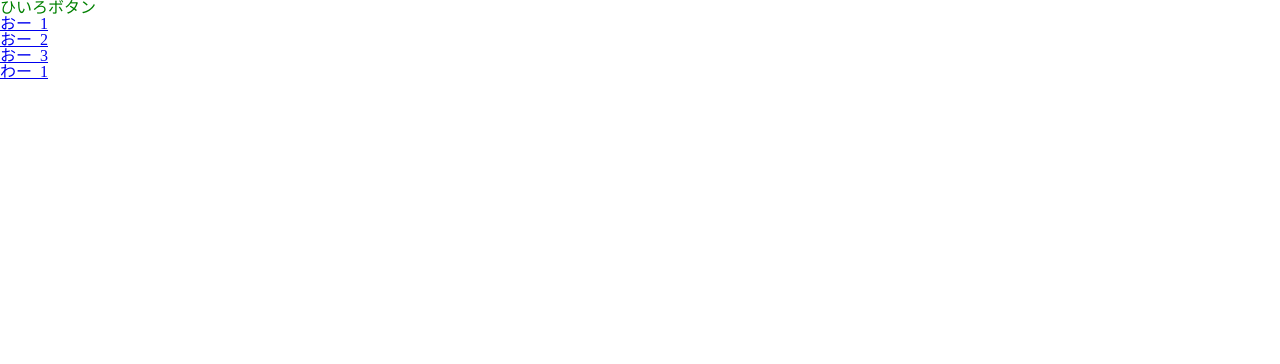
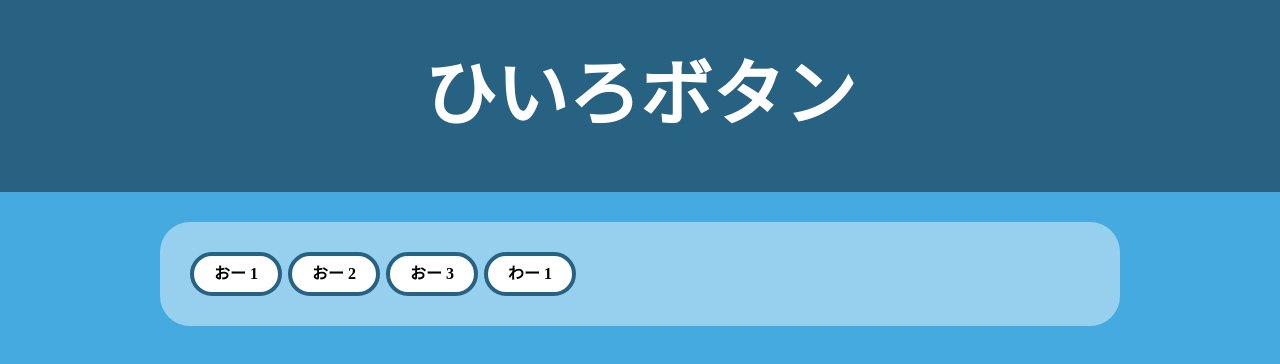
Before and after one commit to sanbaimal/hero_btn, a website: page www/index.html in a window 1280 px wide. Drawn offline with Linux system fonts and the light colour scheme.

Commit message:
[modify] design

```diff
--- a/_src/sass/main.scss
+++ b/_src/sass/main.scss
@@ -1,6 +1,50 @@
-p {
-  color: red;
+body {
+  background-color: #45aae0;
 }
-h1 {
-  color: green;
+
+@media screen and (min-width: 769px) {
+  /*　画面サイズ 769pxから適用　*/
+  header.main-header {
+    background-color: #276282;
+    padding: 60px 0;
+    display: block;
+    h1 {
+      color: #fff;
+      font-weight: bold;
+      font-size: 72px;
+      text-align: center;
+      display: block;
+      margin: 0px auto;
+    }
+  }
+  .btn-wrapper {
+    width: 900px;
+    display: block;
+    margin: 30px auto;
+    padding: 30px;
+    border-radius: 30px;
+    background-color: #97d0ef;
+    li {
+      display: inline-block;
+      background-color: #fff;
+      border-radius: 25px;
+      text-align: center;
+      border: 4px solid #276282;
+      margin-right: 2px;
+      a {
+        height: 36px;
+        display: block;
+        padding: 0 20px;
+        line-height: 36px;
+        text-decoration: none;
+        font-weight: bold;
+        color: #000;
+      }
+    }
+  }
 }
+
+@media screen and (max-width: 768px) {
+  /*　画面サイズ 768pxまで適用　*/
+  .content {color: #red;}
+}
--- a/www/index.html
+++ b/www/index.html
@@ -10,26 +10,28 @@
   <title>タイトル</title>
 </head>
 <body>
-  <h1>ひいろボタン</h1>
-  <ul>
+  <header class="main-header">
+    <h1>ひいろボタン</h1>
+  </header>
+  <ul class="btn-wrapper">
 
 
     <li>
-      <a href="javascript:void(0)" onclick="AudioPLay('se.mp3')">おー_1</a>
+      <a href="javascript:void(0)" onclick="AudioPLay('se.mp3')">おー 1</a>
     </li>
 
     <li>
-      <a href="javascript:void(0)" onclick="AudioPLay('se.mp3')">おー_2</a>
+      <a href="javascript:void(0)" onclick="AudioPLay('se.mp3')">おー 2</a>
     </li>
 
     <li>
-      <a href="javascript:void(0)" onclick="AudioPLay('se.mp3')">おー_3</a>
+      <a href="javascript:void(0)" onclick="AudioPLay('se.mp3')">おー 3</a>
     </li>
 
 
 
     <li>
-      <a href="javascript:void(0)" onclick="AudioPLay('se.mp3')">わー_1</a>
+      <a href="javascript:void(0)" onclick="AudioPLay('se.mp3')">わー 1</a>
     </li>
 
 
```
Also changed, not shown: _src/template/index.html (+5 -3 lines), www/css/main.css.
